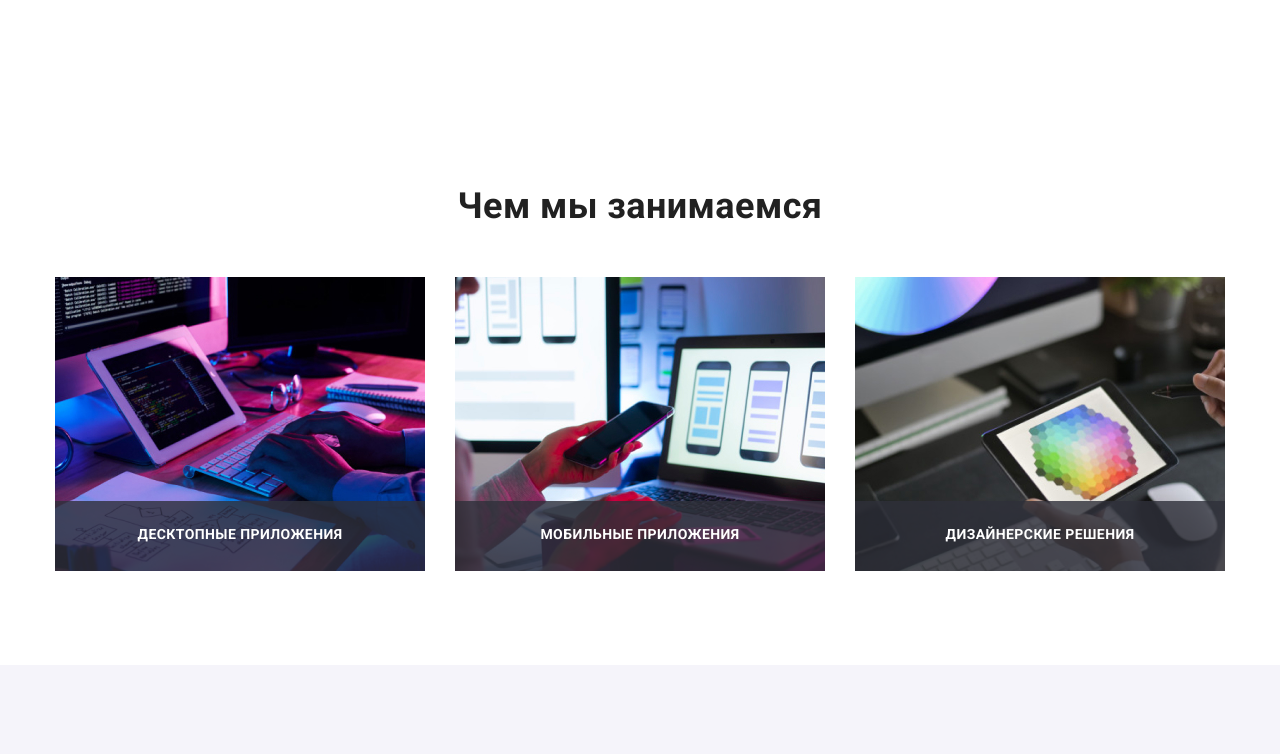
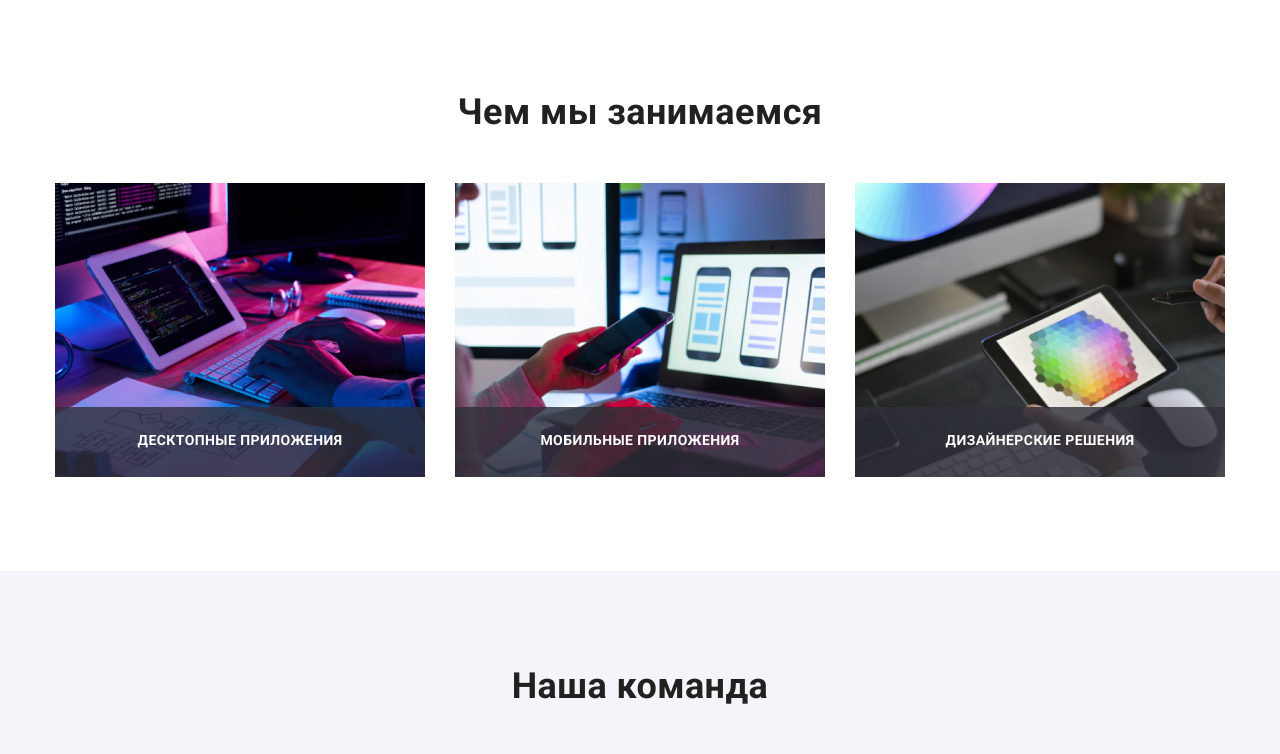
Before and after one commit to OlenkaSav/goit-markup-hw-08, a plain HTML site: page index.html in a window 1280 px wide. Shown: the part 1011-1765 px from the top of the page. Drawn offline with nearby package versions, Linux system fonts and the light colour scheme.

Commit message:
mentor comments 2

```diff
--- a/index.html
+++ b/index.html
@@ -157,7 +157,7 @@
     </section>
 
     <!-- What are we doing -->
-    <section class="section doing">
+    <section class="section doing__section">
     <div class="container">
         <h2 class="section__title">Чем мы занимаемся</h2>
         <ul class="doing__list">
--- a/scss/components/_doing.scss
+++ b/scss/components/_doing.scss
@@ -1,6 +1,9 @@
 .doing {
   @media screen and (max-width: 1199px) {
     display: none;
+  }
+  &__section {
+    padding-top: 0;
   }
   &__list {
     display: flex;
--- a/scss/components/_footer.scss
+++ b/scss/components/_footer.scss
@@ -125,11 +125,11 @@
     @media screen and (max-width: 1199px) {
       margin: 0 auto 20px;
     }
+    @media screen and (min-width: 479px) {
+      width: 450px;
+    }
     @media screen and (min-width: 1200px) {
       width: 358px;
-    }
-    @media screen and (min-width: 479px) {
-      width: 450px;
     }
     &__email::placeholder {
       color: rgba(255, 255, 255, 0.6);
```
Also changed, not shown: css/main.css, css/main.min.css, css/portfolio.css, css/portfolio.min.css, 4 other files.
